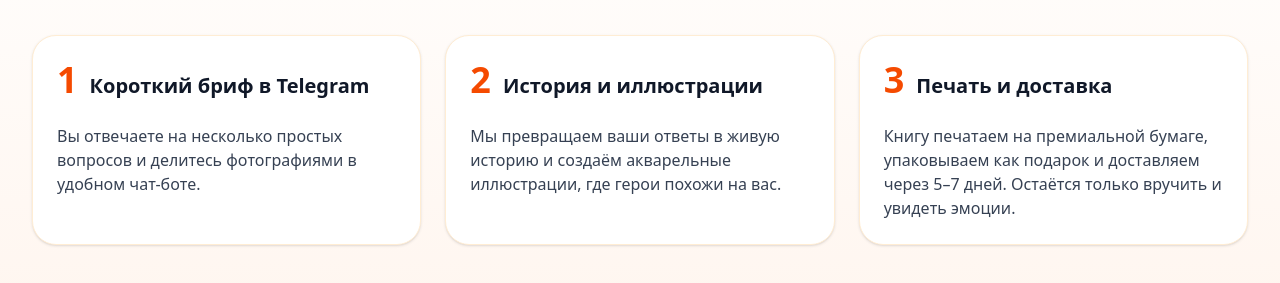
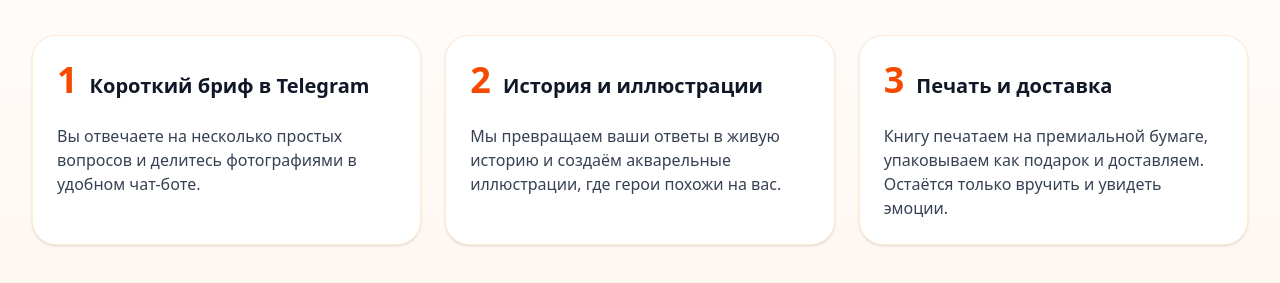
Before and after one commit to pastushin86-cpu/voobrazhay-landing, a Next.js app: page / in a window 1280 px wide. Shown: the part 1360-1643 px from the top of the page. Built offline with nearby package versions, Linux system fonts and the light colour scheme.

Commit message:
Remove delivery timeframe (5-7 days) from packaging step text

```diff
--- a/src/app/page.tsx
+++ b/src/app/page.tsx
@@ -176,7 +176,7 @@ export default function VoobrazhayLanding() {
             },{
               step: 3,
               title: "Печать и доставка",
-              text: "Книгу печатаем на премиальной бумаге, упаковываем как подарок и доставляем через 5–7 дней. Остаётся только вручить и увидеть эмоции.",
+              text: "Книгу печатаем на премиальной бумаге, упаковываем как подарок и доставляем. Остаётся только вручить и увидеть эмоции.",
             }].map((s) => (
               <motion.div key={s.step} {...fadeUp}>
                 <Card className="rounded-3xl border-orange-100 h-full">
```
